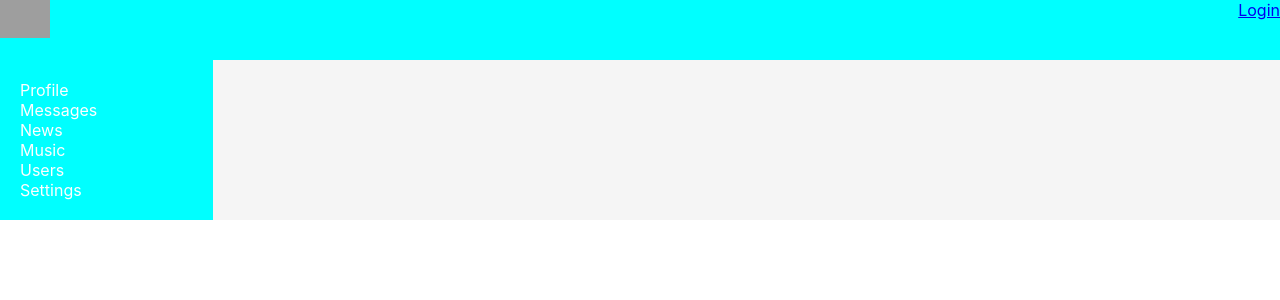
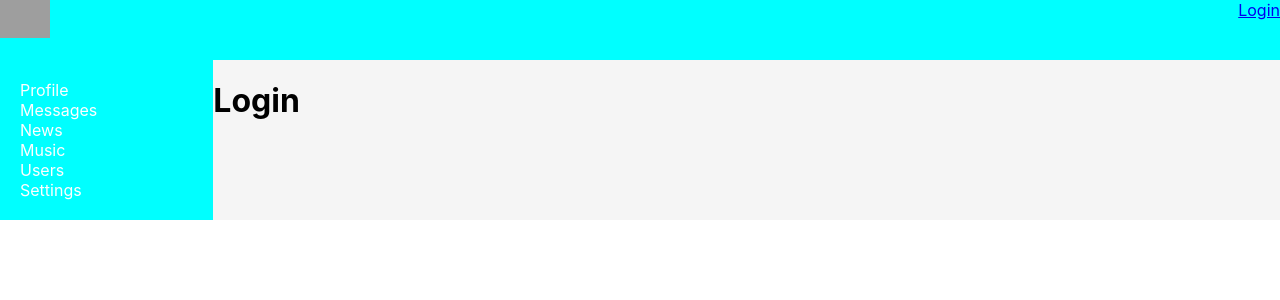
Before and after one commit to aavdienko/way_of_samurai, a React (Create React App) app: page /login in a window 1280 px wide. Shown: the top 300 px of the page. Built offline with nearby package versions, Linux system fonts and the light colour scheme; no server answers; grey boxes are pictures that could not be loaded.

Commit message:
lesson 68. Addede Navigate (Redirect) for Profile and Dialogs. v 1.0.

```diff
--- a/src/App.js
+++ b/src/App.js
@@ -12,6 +12,7 @@
 import UsersContainer from './Components/Users/UsersContainer';
 import ProfileContainer from './Components/Profile/ProfileContainer';
 import HeaderContainer from './Components/Header/HeaderContainer';
+import Login from './Components/Login/Login';
 
 const App = (props) => {
   // Пернесли в index.js и прокинули через props
@@ -34,16 +35,14 @@
               path="/dialogs/*"
               element={
                 <DialogsContainer
-                // state={props.state.dialogsPage}
-                // dispatch={props.dispatch}
                 />
               }
             />
-            {/* store={props.store} */}
             <Route path="/news" element={<News />} />
             <Route path="/music" element={<Music />} />
             <Route path="/users" element={<UsersContainer />} />
             <Route path="/settings" element={<Settings />} />
+            <Route path="/login" element={<Login />} />
           </Routes>
         </div>
       </div>
--- a/src/Components/Dialogs/Dialogs.jsx
+++ b/src/Components/Dialogs/Dialogs.jsx
@@ -1,4 +1,4 @@
-import { NavLink } from 'react-router-dom';
+import { Navigate, NavLink } from 'react-router-dom';
 import classes from './Dialogs.module.css';
 import DialogItem from './DialogItem/DialogItem';
 import Message from './DialogMessage/DialogMessage';
@@ -48,9 +48,10 @@
   let onMessageChange = (event) => {
     let text = event.target.value
     props.updateNewMessgeText(text)
+  };
 
-  };
-  console.log('newMessage',props.newMessageText);
+if (!props.isAuth) return <Navigate to={'/login'}/>
+
   return (
     <div className={classes.dialogs}>
       <div className={classes.dialogsItems}>
--- a/src/Components/Dialogs/DialogsContainer.jsx
+++ b/src/Components/Dialogs/DialogsContainer.jsx
@@ -57,6 +57,7 @@
 let mapStateToProps = (state) => {
   return {
     dialogsPage: state.dialogsPage,
+    isAuth: state.auth.isAuth
   };
 };
 
--- /dev/null
+++ b/src/Components/Login/Login.jsx
@@ -0,0 +1,8 @@
+
+
+
+const Login = (props) => {
+  return <h1>Login</h1>
+}
+
+export default Login
--- a/src/Components/Profile/Profile.jsx
+++ b/src/Components/Profile/Profile.jsx
@@ -4,6 +4,7 @@
 // import MyPostsContainer from './MyPosts/MyPostsContainer';
 import classes from './Profile.module.css';
 import ProfileInfo from './ProfileInfo/ProfileInfo';
+import { Navigate } from 'react-router-dom';
 
 const Profile = (props) => {
 
@@ -12,7 +13,7 @@
   //   {id: 2, message: 'It is my first post', likesCount: 201},
   //   {id: 3, message: 'Yo', likesCount: 20}
   // ]
-
+  if (!props.isAuth) return <Navigate to={'/login'}/>
   return (
     <div>
       <ProfileInfo profile={props.profile}/>
--- a/src/Components/Profile/ProfileContainer.jsx
+++ b/src/Components/Profile/ProfileContainer.jsx
@@ -33,6 +33,7 @@
 
 let mapStateToProps = (state) => ({
   profile: state.profilePage.profile,
+  isAuth: state.auth.isAuth
 });
 
 let WithUrlDataContainerComponent = withRouter(ProfileContainer);
```
